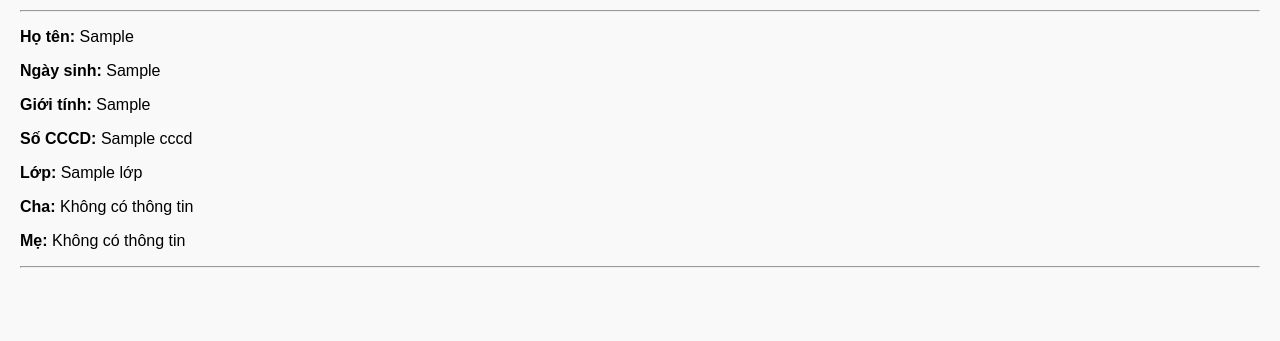
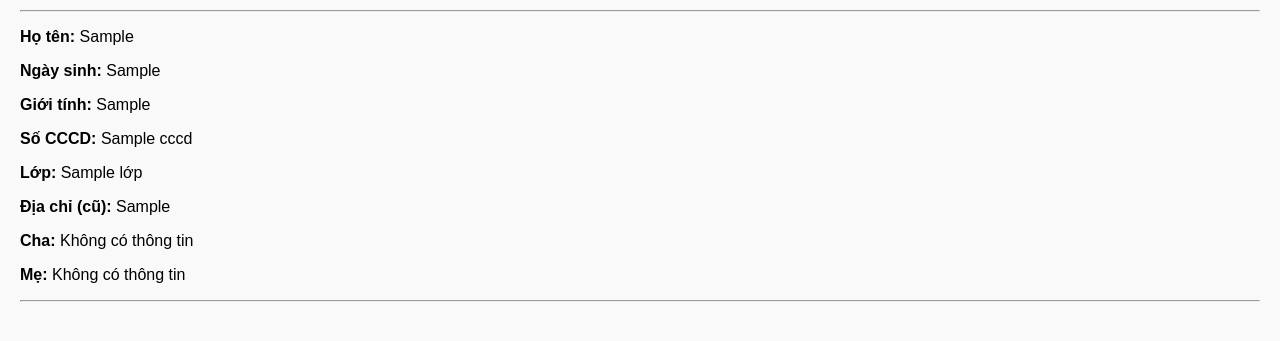
Before and after one commit to NguyenHuuDung-2011/Le-Loi-Students-Searching-Data, a Flask app: template templates/index.html in a window 1280 px wide. Shown: the part 187-528 px from the top of the page. Run offline with Flask 3, Linux system fonts and the light colour scheme; the template is opened without the code that fills it: most values are stand-ins (such as "Sample title", 1, 10 or a date in 2020); parts of the project's set-up code (start-up, migrations or seed data) failed here and were passed over.

Commit message:
Add address

```diff
--- a/templates/index.html
+++ b/templates/index.html
@@ -25,6 +25,7 @@
       <p><strong>Giới tính:</strong> {{ s["Giới tính"] }}</p>
       <p><strong>Số CCCD:</strong> {{ s["CCCD"] }}</p>
       <p><strong>Lớp:</strong> {{ s["Lớp"] }}</p>
+      <p><strong>Địa chỉ (cũ):</strong> {{ s["Nơi ở hiện tại_Địa chỉ"] }}</p>
 
       <p>
         <strong>Cha:</strong>
```
